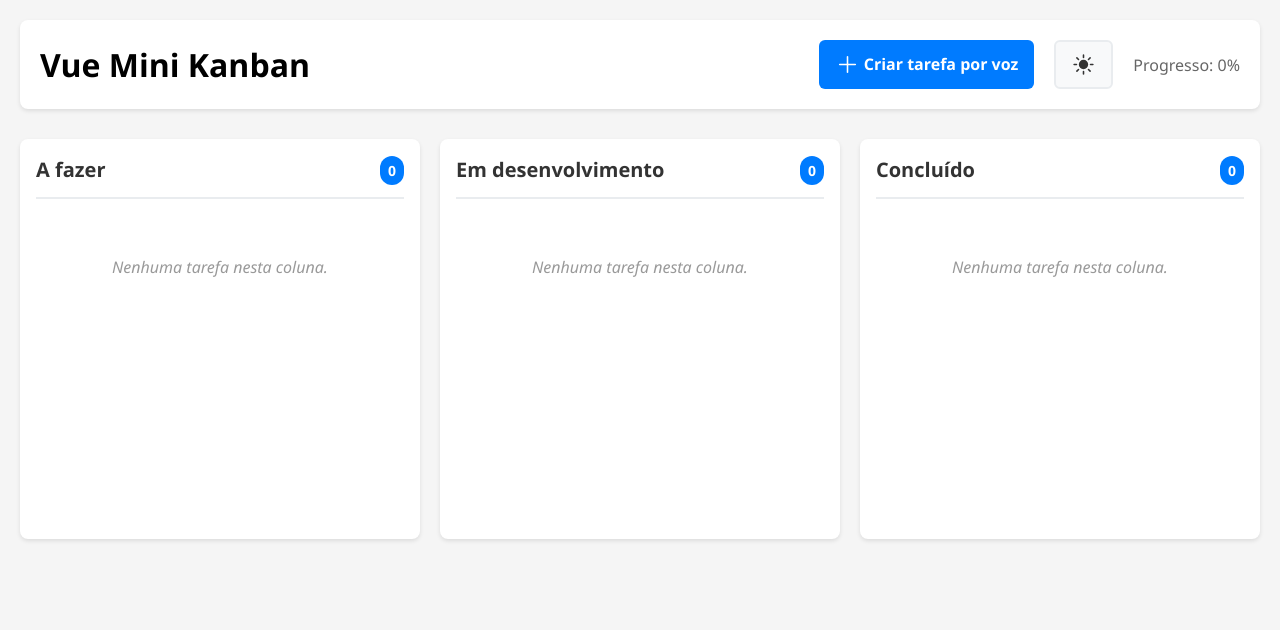
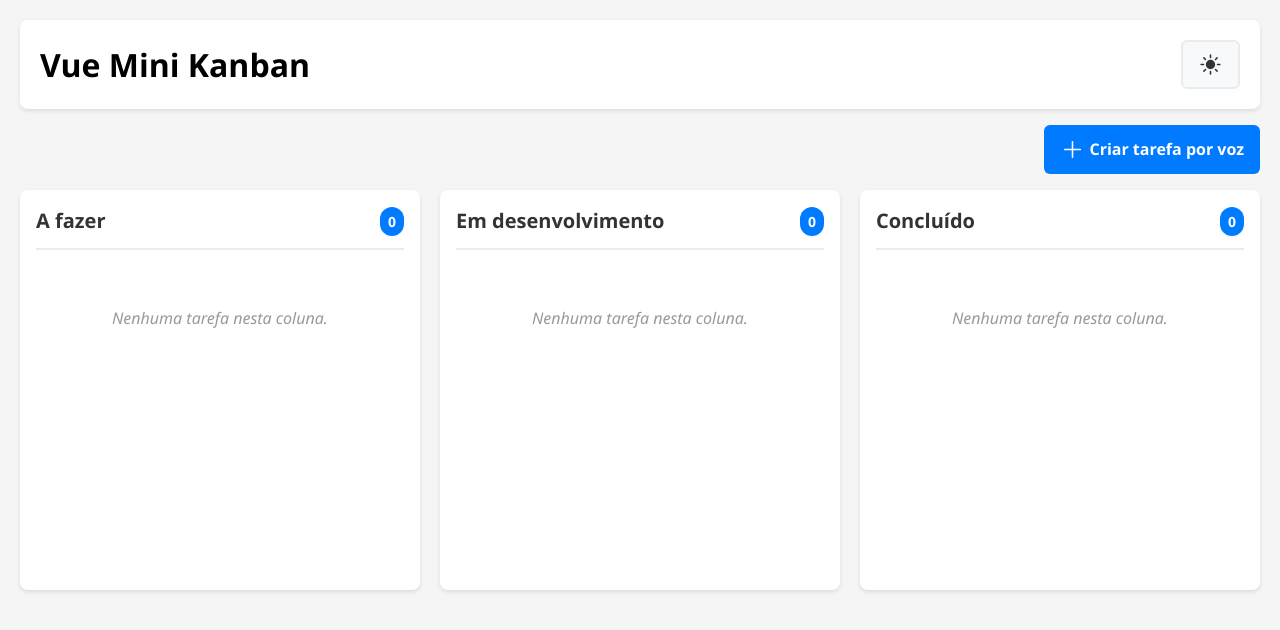
Before and after one commit to stamorim28/vue-mini-kanban, a Vue app: page / in a window 1280 px wide. Shown: the top 630 px of the page. Built offline with nearby package versions, Linux system fonts and the light colour scheme.

Commit message:
style: create task btn position

```diff
--- a/src/components/KanbanColumn.vue
+++ b/src/components/KanbanColumn.vue
@@ -125,7 +125,7 @@ const handleTaskDelete = (taskId) => {
 
   &__count {
     background: #007bff;
-    color: white;
+    color: #fff;
     border-radius: 12px;
     padding: 4px 8px;
     font-size: 0.875rem;
--- a/src/views/KanbanBoard.vue
+++ b/src/views/KanbanBoard.vue
@@ -36,12 +36,15 @@ onMounted(() => {
     <div class="kanban-board__header">
       <h1 class="kanban-board__title">Vue Mini Kanban</h1>
       <div class="kanban-board__controls">
-        <VoiceInput @task-created="handleTaskCreated" />
         <DarkModeToggle v-model="darkMode" />
-        <div class="kanban-board__stats">
+        <!-- <div class="kanban-board__stats">
           <span>Progresso: {{ store.progressPercentage || 0 }}%</span>
-        </div>
+        </div> -->
       </div>
+    </div>
+
+    <div class="kanban-board__voice-input">
+      <VoiceInput @task-created="handleTaskCreated" />
     </div>
 
     <div v-if="store.isLoading" class="kanban-board__loading">Loading...</div>
@@ -80,15 +83,21 @@ onMounted(() => {
     display: flex;
     justify-content: space-between;
     align-items: center;
-    margin-bottom: 30px;
+    margin-bottom: 1rem;
     padding: 20px;
-    background: white;
+    background: #fff;
     border-radius: 8px;
     box-shadow: 0 2px 4px rgba(0, 0, 0, 0.1);
 
     .dark-mode & {
       background: #2d2d2d;
     }
+  }
+
+  &__voice-input {
+    display: flex;
+    justify-content: flex-end;
+    margin-bottom: 1rem;
   }
 
   &__title {
@@ -127,7 +136,7 @@ onMounted(() => {
     right: 20px;
     padding: 15px;
     background: #ff4757;
-    color: white;
+    color: #fff;
     border-radius: 8px;
     box-shadow: 0 4px 6px rgba(0, 0, 0, 0.1);
 
```
